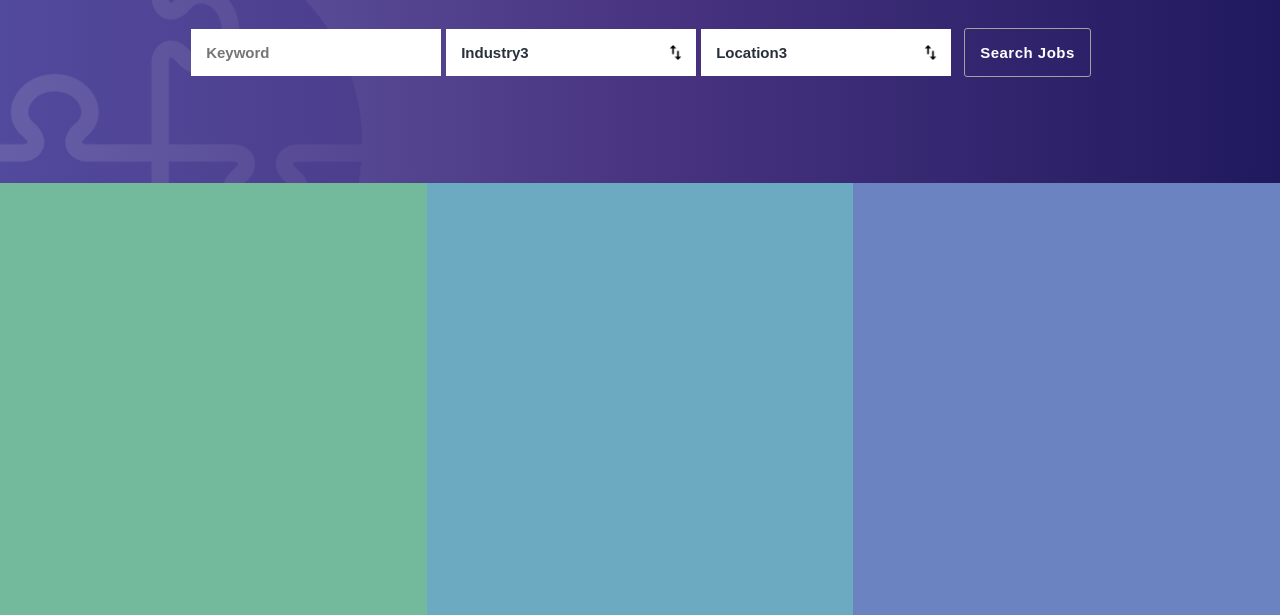
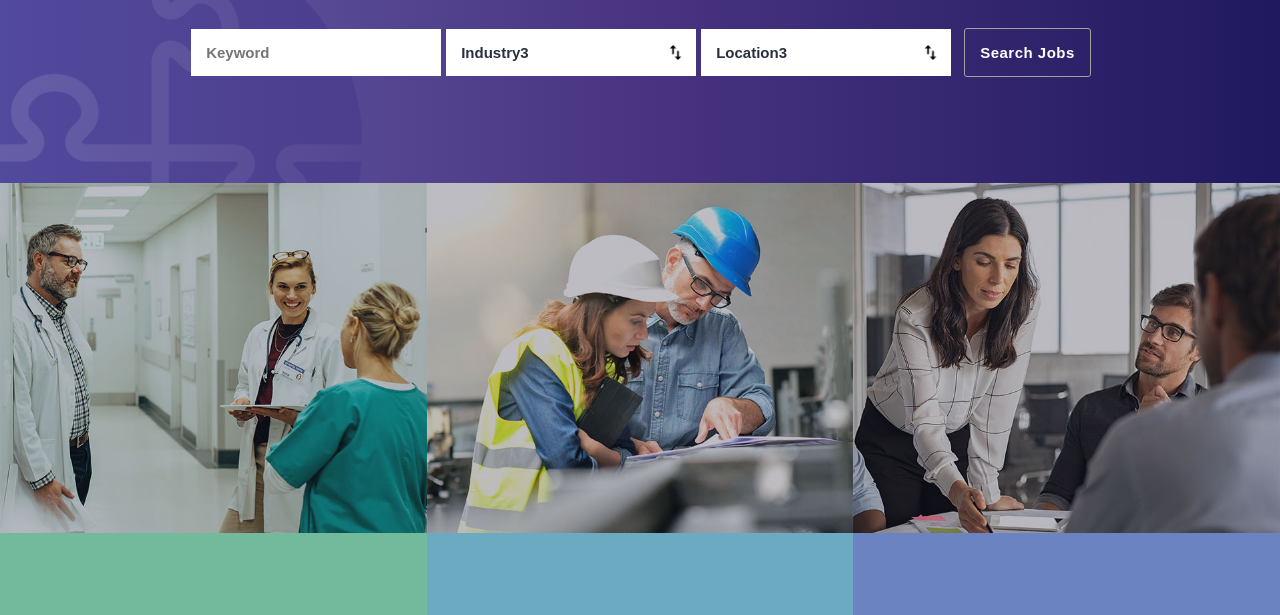
Before and after one commit to porosh2002/Glitch, a plain HTML site: page index.html in a window 1280 px wide. Shown: the part 337-952 px from the top of the page. Drawn offline with Linux system fonts and the light colour scheme.

Commit message:
fourth section image added

```diff
--- a/Styles/main.css
+++ b/Styles/main.css
@@ -162,7 +162,7 @@ body {
     justify-content:space-between;
   }
   .contentOfFour{
-    height:500px;
+    height:700px;
     width: 100vw;
   }
   .cf1{
@@ -174,4 +174,19 @@ body {
   .cf3{
     background-color:#6b83c1;
   }
-}
+  .cf1Bg,.cf2Bg,.cf3Bg{
+    height:350px;
+  }
+  .cf1Bg{
+    background: url('../Images/h3-medical.jpg');
+    background-size: cover;
+  }
+  .cf2Bg{
+    background: url('../Images/project.jpg');
+    background-size: cover;
+  }
+  .cf3Bg{
+    background: url('../Images/consulting.jpg');
+    background-size: cover;
+  }
+  }
--- a/index.html
+++ b/index.html
@@ -64,9 +64,15 @@
 </div>
 <!-- Fourth Section -->
 <div class="contentFour">
-    <div class="contentOfFour cf1"></div>
-    <div class="contentOfFour cf2"></div>
-    <div class="contentOfFour cf3"></div>
+    <div class="contentOfFour cf1">
+        <div class="cf1Bg"></div>
+    </div>
+    <div class="contentOfFour cf2">
+        <div class="cf2Bg"></div>
+    </div>
+    <div class="contentOfFour cf3">
+        <div class="cf3Bg"></div>
+    </div>
 </div>
 </body>
 </html>
```
Also changed, not shown: Images/consulting.jpg (added), Images/h3-medical.jpg (added), Images/project.jpg (added).
